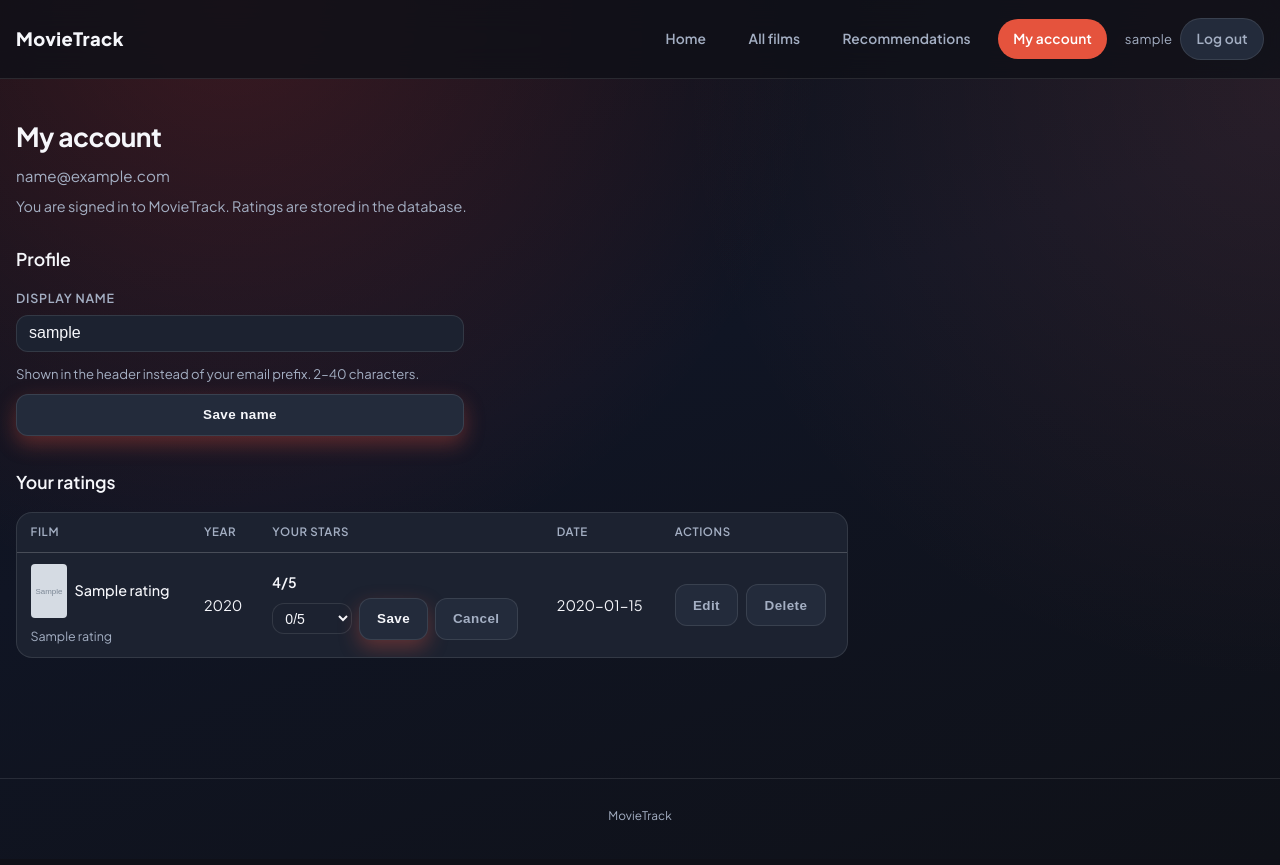
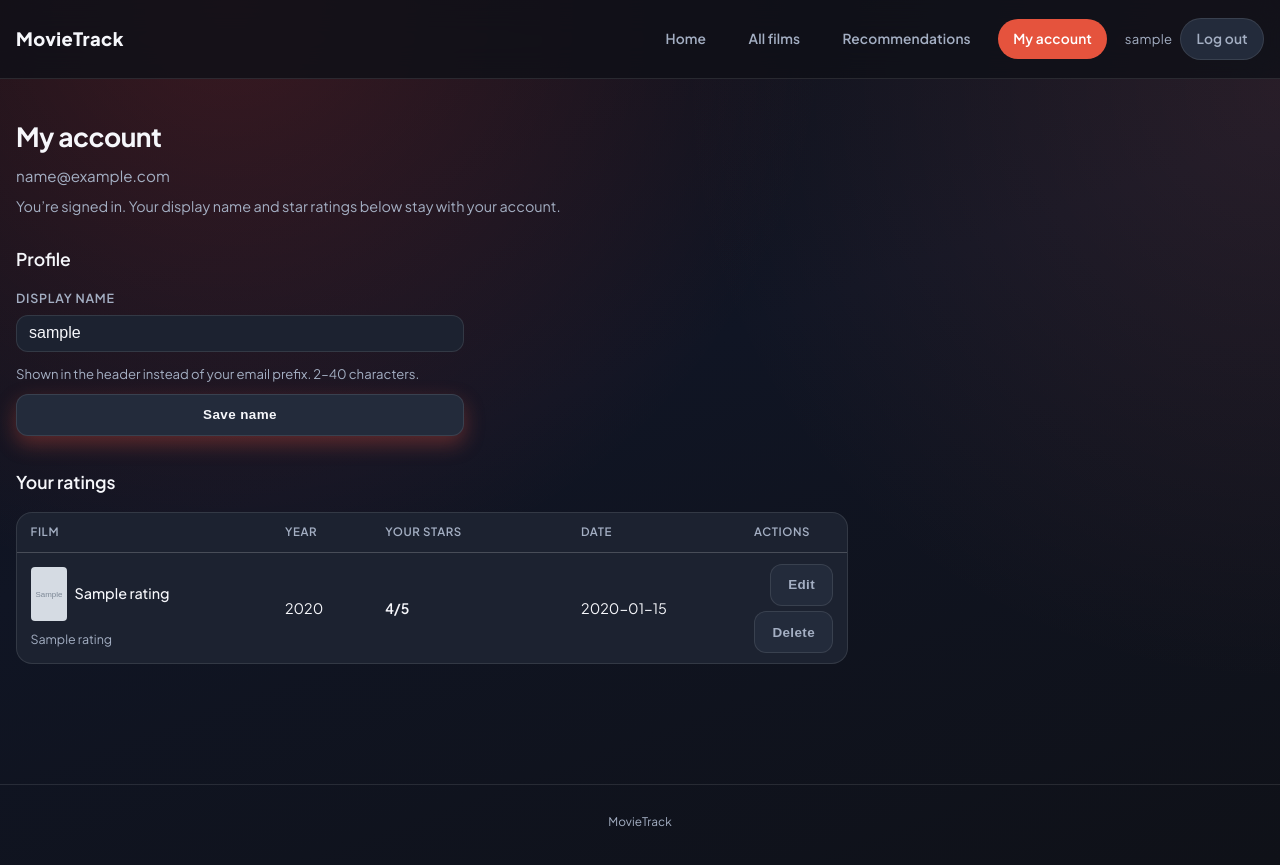
Before and after one commit to kittyyykattt/db-movie, a Flask app: page /account in a window 1280 px wide. Before the commit the page ends 821 px from the top, so only its background shows below. Run offline with Flask 3, Linux system fonts and the light colour scheme; a user stored in the database is signed in; grey boxes marked "Sample" are stand-in pictures; a database or web service that is not in the repository returns one stand-in record (values such as "Sample title"); some libraries are stand-ins or nearby versions.

Commit message:
Fixed confusing rating screen

```diff
--- a/app.py
+++ b/app.py
@@ -44,7 +44,7 @@ def _supabase_jwt_issuer():
 
 def verify_supabase_access_token(token: str) -> dict:
     if not SUPABASE_JWT_SECRET:
-        raise RuntimeError("SUPABASE_JWT_SECRET is not set")
+        raise RuntimeError("Sign-in is not fully configured on this site.")
     issuer = _supabase_jwt_issuer()
     common = {"algorithms": ["HS256"], "audience": "authenticated"}
     try:
@@ -431,7 +431,7 @@ def db_ensure_user_for_supabase(email: str, supabase_uid: str):
     email = str(email or "").strip().lower()
     supabase_uid = str(supabase_uid or "").strip()
     if not email or not supabase_uid:
-        raise ValueError("email and Supabase user id are required")
+        raise ValueError("Invalid sign-in data")
     with get_db_connection() as conn:
         with conn.cursor() as cur:
             cur.execute(
@@ -956,7 +956,7 @@ def _auth_requires_database_json():
     """Register/login need PostgreSQL; return a JSON 503 response if it is not configured."""
     if not DATABASE_URL:
         return jsonify(
-            {"error": "Database is not configured. Set DATABASE_URL in your .env and restart the app."}
+            {"error": "Sign-in is not available on this site right now. Try again later."}
         ), 503
     return None
 
@@ -985,7 +985,7 @@ def register():
         existing = db_get_user_by_email(email)
     except Exception:
         return jsonify(
-            {"error": "Could not connect to the database. Check DATABASE_URL and that PostgreSQL is running."}
+            {"error": "Could not connect. Try again in a moment."}
         ), 503
     if existing:
         return jsonify({"error": "email already registered"}), 409
@@ -995,7 +995,7 @@ def register():
         user_id = db_create_user(email, password_hash)
     except Exception:
         return jsonify(
-            {"error": "Could not create your account in the database. Check DATABASE_URL and table setup."}
+            {"error": "Could not create your account. Try again in a moment."}
         ), 503
     user = AppUser(
         user_id=user_id,
@@ -1037,7 +1037,7 @@ def login():
         row = db_get_user_by_email(email)
     except Exception:
         return jsonify(
-            {"error": "Could not connect to the database. Check DATABASE_URL and that PostgreSQL is running."}
+            {"error": "Could not connect. Try again in a moment."}
         ), 503
     if not row or not check_password_hash(row["password_hash"], password):
         return jsonify({"error": "invalid credentials"}), 401
@@ -1066,9 +1066,9 @@ def logout():
 @app.route("/auth/supabase", methods=["POST"])
 def auth_supabase_session():
     if not supabase_auth_env_ready():
-        return jsonify({"error": "Supabase auth is not configured on the server"}), 503
+        return jsonify({"error": "Sign-in is not available right now."}), 503
     if not DATABASE_URL:
-        return jsonify({"error": "database not configured"}), 503
+        return jsonify({"error": "This feature is not available right now."}), 503
     data = request.get_json(silent=True) or {}
     token = str(data.get("access_token") or "").strip()
     if not token:
@@ -1089,7 +1089,7 @@ def auth_supabase_session():
         row = db_ensure_user_for_supabase(email, sub)
     except psycopg2.errors.UndefinedColumn:
         return jsonify(
-            {"error": 'Database needs migration: add column "Users".supabase_uid (see schema/add_supabase_uid.sql)'}
+            {"error": "Account sign-in is not set up on this site yet. Try again later."}
         ), 503
     except ValueError as e:
         return jsonify({"error": str(e)}), 400
@@ -1128,7 +1128,7 @@ def account_page():
 @login_required
 def api_update_profile():
     if not _use_db():
-        return jsonify({"error": "database not configured"}), 503
+        return jsonify({"error": "This feature is not available right now."}), 503
     data = request.get_json(silent=True) or {}
     raw = data.get("username")
     if raw is None:
@@ -1657,7 +1657,7 @@ def api_delete_rating():
     if not movie_id:
         return jsonify({"error": "movie_id required"}), 400
     if not _use_db():
-        return jsonify({"error": "database not configured"}), 503
+        return jsonify({"error": "This feature is not available right now."}), 503
     try:
         deleted = db_delete_user_rating(int(current_user.id), movie_id)
         if deleted == 0:
@@ -1689,7 +1689,7 @@ def api_tmdb_search():
     if len(q) < 2:
         return jsonify([])
     if not tmdb_is_configured():
-        return jsonify({"error": "TMDB not configured"}), 503
+        return jsonify({"error": "This search feature is not set up on this site."}), 503
     try:
         data = tmdb_search_movies(q)
         results = [format_tmdb_search_result(r) for r in (data.get("results") or [])[:15]]
@@ -1704,7 +1704,7 @@ def api_tmdb_preview():
     if not tmdb_id:
         return jsonify({"error": "tmdb_id required"}), 400
     if not tmdb_is_configured():
-        return jsonify({"error": "TMDB not configured"}), 503
+        return jsonify({"error": "This search feature is not set up on this site."}), 503
     try:
         preview = preview_tmdb_import(tmdb_id, get_genres())
         return jsonify(preview)
@@ -1715,7 +1715,7 @@ def api_tmdb_preview():
 @app.route("/api/movies/from-tmdb", methods=["POST"])
 def api_movies_from_tmdb():
     if not _use_db():
-        return jsonify({"error": "database not configured"}), 503
+        return jsonify({"error": "This feature is not available right now."}), 503
     data = request.get_json(silent=True) or {}
     tmdb_id = data.get("tmdb_id")
     if tmdb_id is None:
@@ -1738,9 +1738,9 @@ def api_like_from_tmdb():
     if not current_user.is_authenticated:
         return jsonify({"error": "login required"}), 401
     if not _use_db():
-        return jsonify({"error": "database not configured"}), 503
+        return jsonify({"error": "This feature is not available right now."}), 503
     if not tmdb_is_configured():
-        return jsonify({"error": "TMDB not configured"}), 503
+        return jsonify({"error": "This search feature is not set up on this site."}), 503
     data = request.get_json(silent=True) or {}
     tmdb_id = data.get("tmdb_id")
     if tmdb_id is None:
--- a/static/css/style.css
+++ b/static/css/style.css
@@ -2581,16 +2581,18 @@ main {
 }
 
 .account-rating-stars-cell {
-  vertical-align: top;
-  min-width: 10rem;
-}
-
-.account-rating-edit-panel {
+  vertical-align: middle;
+  min-width: 8rem;
+}
+
+/* Only show flex layout when open; a bare `display: flex` on .account-rating-edit-panel
+   overrides the [hidden] attribute in the cascade and keeps the editor visible. */
+.account-rating-edit-panel:not([hidden]) {
   display: flex;
   flex-wrap: wrap;
   align-items: center;
   gap: 0.4rem;
-  margin-top: 0.25rem;
+  margin-top: 0.15rem;
 }
 
 .account-rating-select {
@@ -2605,13 +2607,21 @@ main {
 
 .account-rating-actions-cell {
   white-space: nowrap;
-}
-
-.account-rating-actions-cell .btn {
-  margin-right: 0.35rem;
-}
-
-.account-rating-actions-cell .btn:last-child {
+  text-align: right;
+  width: 1%;
+}
+
+.account-rating-actions-view:not([hidden]),
+.account-rating-actions-edit:not([hidden]) {
+  display: inline-flex;
+  flex-wrap: wrap;
+  align-items: center;
+  justify-content: flex-end;
+  gap: 0.35rem;
+}
+
+.account-rating-actions-view .btn,
+.account-rating-actions-edit .btn {
   margin-right: 0;
 }
 
--- a/templates/account.html
+++ b/templates/account.html
@@ -6,15 +6,9 @@
     <h1 class="account-title">My account</h1>
     {% if current_user %}
     <p class="account-email">{{ current_user.email }}</p>
-    <p class="account-auth-note">
-      {% if supabase_enabled %}
-      Sign-in is handled by <strong>Supabase Auth</strong>. Ratings stay in the MovieTrack database.
-      {% else %}
-      You are signed in to MovieTrack. Ratings are stored in the database.
-      {% endif %}
-    </p>
+    <p class="account-auth-note">You’re signed in. Your display name and star ratings below stay with your account.</p>
     {% else %}
-    <p class="account-guest-lead">Sign in to see your star ratings and history.</p>
+    <p class="account-guest-lead">Sign in to see your star ratings here.</p>
     <p class="account-actions">
       <button type="button" class="btn btn-primary" id="account-auth-open">Sign in</button>
     </p>
@@ -78,15 +72,19 @@
               <span class="account-star-val account-rating-display" title="{{ row.rating_value }} out of 5">{{ row.rating_value }}/5</span>
               <div class="account-rating-edit-panel" hidden>
                 <label class="account-rating-edit-label visually-hidden" for="account-rating-select-{{ row.movie_id }}">New rating</label>
-                <select id="account-rating-select-{{ row.movie_id }}" class="account-rating-select" data-movie-id="{{ row.movie_id }}"></select>
-                <button type="button" class="btn btn-primary btn-sm account-rating-save">Save</button>
-                <button type="button" class="btn btn-clear btn-sm account-rating-cancel">Cancel</button>
+                <select id="account-rating-select-{{ row.movie_id }}" class="account-rating-select" data-movie-id="{{ row.movie_id }}" aria-label="Select star rating"></select>
               </div>
             </td>
             <td>{{ row.rating_date.strftime('%Y-%m-%d') if row.rating_date else '—' }}</td>
             <td class="account-rating-actions-cell">
-              <button type="button" class="btn btn-clear btn-sm account-rating-edit" data-movie-id="{{ row.movie_id }}">Edit</button>
-              <button type="button" class="btn btn-clear btn-sm account-rating-delete" data-movie-id="{{ row.movie_id }}">Delete</button>
+              <div class="account-rating-actions-view">
+                <button type="button" class="btn btn-clear btn-sm account-rating-edit" data-movie-id="{{ row.movie_id }}">Edit</button>
+                <button type="button" class="btn btn-clear btn-sm account-rating-delete" data-movie-id="{{ row.movie_id }}">Delete</button>
+              </div>
+              <div class="account-rating-actions-edit" hidden>
+                <button type="button" class="btn btn-primary btn-sm account-rating-save" data-movie-id="{{ row.movie_id }}">Save</button>
+                <button type="button" class="btn btn-clear btn-sm account-rating-cancel">Cancel</button>
+              </div>
             </td>
           </tr>
           {% endfor %}
@@ -95,7 +93,7 @@
     </div>
     {% else %}
     <div class="account-empty">
-      <p>You have not rated any films yet. Open a title and use the star row on the detail page.</p>
+      <p>You haven’t rated any films yet. Rate a film on its page to add it here.</p>
       <a href="{{ url_for('index') }}" class="btn btn-clear">Browse home</a>
     </div>
     {% endif %}
@@ -169,14 +167,27 @@
 
   document.querySelectorAll('.account-rating-select').forEach(fillRatingSelect);
 
+  function setRowRatingEditMode(tr, on) {
+    var panel = tr.querySelector('.account-rating-edit-panel');
+    var display = tr.querySelector('.account-rating-display');
+    var view = tr.querySelector('.account-rating-actions-view');
+    var edit = tr.querySelector('.account-rating-actions-edit');
+    if (on) {
+      if (display) display.hidden = true;
+      if (panel) panel.hidden = false;
+      if (view) view.hidden = true;
+      if (edit) edit.hidden = false;
+    } else {
+      if (display) display.hidden = false;
+      if (panel) panel.hidden = true;
+      if (view) view.hidden = false;
+      if (edit) edit.hidden = true;
+    }
+  }
+
   function closeAllRatingEditors() {
     document.querySelectorAll('.account-ratings-table tbody tr').forEach(function(row) {
-      var panel = row.querySelector('.account-rating-edit-panel');
-      var display = row.querySelector('.account-rating-display');
-      var editBtn = row.querySelector('.account-rating-edit');
-      if (panel) panel.hidden = true;
-      if (display) display.hidden = false;
-      if (editBtn) editBtn.disabled = false;
+      setRowRatingEditMode(row, false);
     });
   }
 
@@ -191,9 +202,10 @@
       closeAllRatingEditors();
       var current = display.textContent.replace(/\/5\s*$/, '').trim();
       setSelectValue(sel, current);
-      panel.hidden = false;
-      display.hidden = true;
-      btn.disabled = true;
+      setRowRatingEditMode(tr, true);
+      window.setTimeout(function() {
+        try { sel.focus(); } catch (e) {}
+      }, 0);
     });
   });
 
@@ -201,12 +213,7 @@
     btn.addEventListener('click', function() {
       var tr = btn.closest('tr');
       if (!tr) return;
-      var panel = tr.querySelector('.account-rating-edit-panel');
-      var display = tr.querySelector('.account-rating-display');
-      var editBtn = tr.querySelector('.account-rating-edit');
-      if (panel) panel.hidden = true;
-      if (display) display.hidden = false;
-      if (editBtn) editBtn.disabled = false;
+      setRowRatingEditMode(tr, false);
     });
   });
 
@@ -215,7 +222,7 @@
       var tr = btn.closest('tr');
       if (!tr || !window.MovieAPI || !window.MovieAPI.setRating) return;
       var sel = tr.querySelector('.account-rating-select');
-      var mid = sel && sel.getAttribute('data-movie-id');
+      var mid = (sel && sel.getAttribute('data-movie-id')) || btn.getAttribute('data-movie-id');
       if (!mid || !sel) return;
       var val = parseFloat(sel.value);
       if (Number.isNaN(val)) return;
@@ -223,15 +230,10 @@
       window.MovieAPI.setRating(Number(mid), val)
         .then(function() {
           var display = tr.querySelector('.account-rating-display');
-          var panel = tr.querySelector('.account-rating-edit-panel');
-          var editBtn = tr.querySelector('.account-rating-edit');
           var label = val === Math.floor(val) ? String(val) : val.toFixed(1);
-          if (display) {
-            display.textContent = label + '/5';
-            display.hidden = false;
-          }
-          if (panel) panel.hidden = true;
-          if (editBtn) editBtn.disabled = false;
+          if (display) display.textContent = label + '/5';
+          setRowRatingEditMode(tr, false);
+          btn.disabled = false;
         })
         .catch(function(err) {
           btn.disabled = false;
--- a/templates/base.html
+++ b/templates/base.html
@@ -43,13 +43,7 @@
     <div class="auth-dialog-inner">
       <button type="button" class="auth-dialog-x" id="auth-close" aria-label="Close">&times;</button>
       <h2 class="auth-dialog-title">Account</h2>
-      <p class="auth-dialog-lead">
-        {% if supabase_enabled %}
-        Sign in with Supabase to save star ratings in the MovieTrack database.
-        {% else %}
-        Sign in to save star ratings and sync them with the database.
-        {% endif %}
-      </p>
+      <p class="auth-dialog-lead">Sign in to save your star ratings to your account.</p>
       <form id="auth-login-form" class="auth-form">
         <label class="auth-label">Email</label>
         <input type="email" name="email" required autocomplete="email" class="auth-input" placeholder="you@school.edu" />
@@ -135,7 +129,7 @@
           if (x.res.ok) { window.location.reload(); return; }
           showErr(err, (x.body && x.body.error) || ('Sign in failed (' + x.res.status + ').'));
         }).catch(function(e) {
-          showErr(err, (e && e.message) || 'Cannot reach the server. Is the app running?');
+          showErr(err, (e && e.message) || 'Connection problem. Try again.');
         });
       });
     }
@@ -154,7 +148,7 @@
           if (x.res.ok) { window.location.reload(); return; }
           showErr(err, (x.body && x.body.error) || ('Registration failed (' + x.res.status + ').'));
         }).catch(function(e) {
-          showErr(err, (e && e.message) || 'Cannot reach the server. Is the app running?');
+          showErr(err, (e && e.message) || 'Connection problem. Try again.');
         });
       });
     }
--- a/templates/index.html
+++ b/templates/index.html
@@ -39,7 +39,7 @@
         </div>
       </div>
     </form>
-    <p class="hero-search-footnote"><a href="{{ url_for('all_films_page') }}">All films</a> — filter and explore the catalog</p>
+    <p class="hero-search-footnote"><a href="{{ url_for('all_films_page') }}">All films</a> — filter and explore the full list</p>
   </div>
 
   {% if search_attempted %}
@@ -102,7 +102,7 @@
     {% else %}
     <p class="results-count results-count-empty">No matches for &ldquo;{{ filters.q }}&rdquo; <span class="results-by">({{ search_by_label }})</span>.</p>
     {% if tmdb_enabled and search_by == 'title' and filters.q and filters.q|length >= 2 %}
-    <p class="tmdb-status tmdb-status-muted">No catalog or web title hits for that query.</p>
+    <p class="tmdb-status tmdb-status-muted">We didn’t find a matching title in our list or in online search. Try a different name.</p>
     {% endif %}
     {% endif %}
   </section>
@@ -113,7 +113,7 @@
 
 <section class="reco-section reveal-section">
   <h2 class="section-title">Recommended for You</h2>
-  <p class="recommendations-intro">Fresh suggestions based on your ratings and catalog data.</p>
+  <p class="recommendations-intro">Fresh suggestions based on your star ratings and tastes.</p>
   <div class="reco-carousel-shell is-loading" id="reco-carousel-shell">
     <button type="button" class="carousel-arrow carousel-arrow-left" id="reco-prev" aria-label="Scroll recommendations left">‹</button>
     <div class="reco-carousel-viewport" id="reco-carousel-viewport">
```
Also changed, not shown: static/js/movie-rating.js (+8 -10 lines), static/js/supabase-auth.js (+5 -5 lines), templates/all_films.html (+4 -4 lines).
